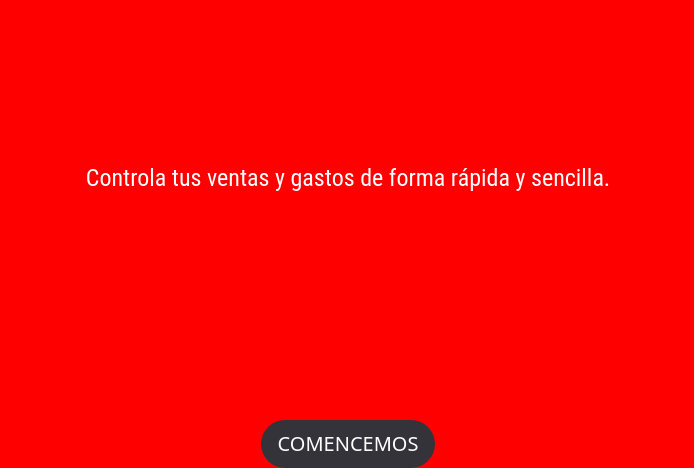
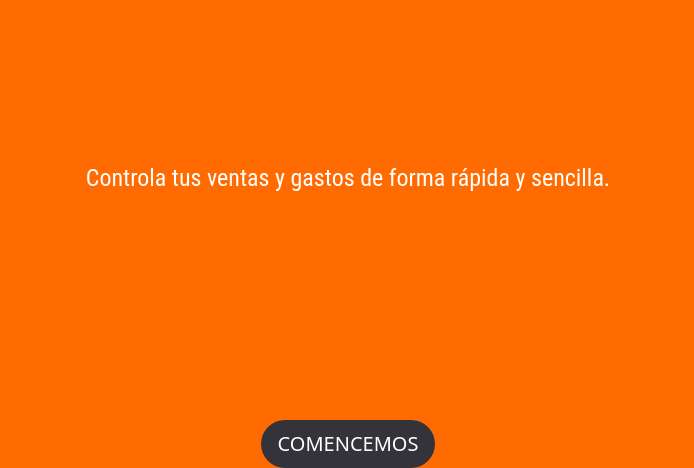
Before and after one commit to yeahme200120/aplicacionFinalFront, a website with bundled scripts: page www/index.html in a window 1280 px wide. Shown: the part 546-1014 px from the top of the page, without its empty margins (292-986 px from the left). Built offline with nearby package versions, Linux system fonts and the light colour scheme.

Commit message:
original

```diff
--- a/www/index.html
+++ b/www/index.html
@@ -14,7 +14,7 @@
         <!-- Styles Especificos -->
         <link rel="stylesheet" href="css/index.css">
     </head>
-    <body class="bodyIndex" style="background-color: red;">
+    <body class="bodyIndex">
         <section class="container-fluid">
             <div class="row align-items-center" style="margin-top: 30%;">
                 <div class="col-12 text-center mt-5 pt-5" >
```
